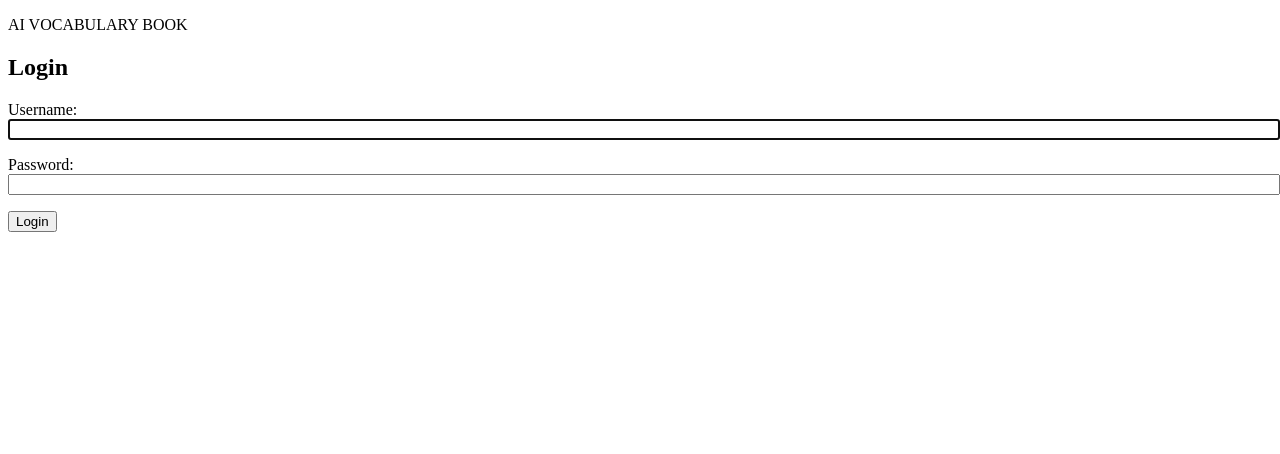
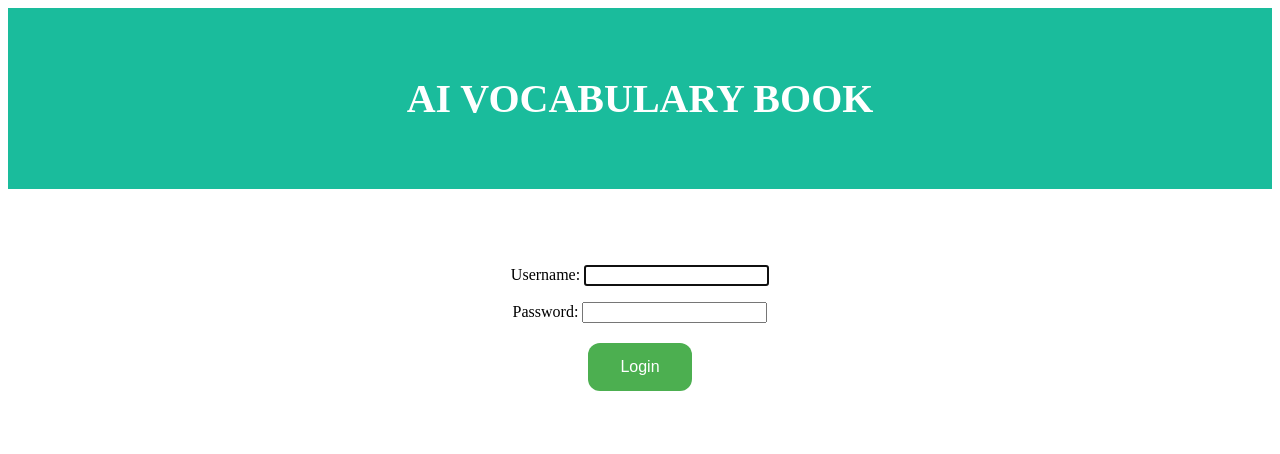
Before and after one commit to jaeyoung0909/AI-vocabulary-book, a Django app: page /accounts/login/ in a window 1280 px wide. Shown: the top 454 px of the page. Run offline with Django 3.2, Linux system fonts and the light colour scheme.

Commit message:
add some css in login, main page

```diff
--- /dev/null
+++ b/AI-voc/AI_voc/AI_voc_app/static/css/base.css
@@ -0,0 +1,7 @@
+.header {
+    padding: 40px;
+    text-align: center;
+    background: #1abc9c;
+    color: white;
+    font-size: 20px;
+  }
--- a/AI-voc/AI_voc/AI_voc_app/static/css/home.css
+++ b/AI-voc/AI_voc/AI_voc_app/static/css/home.css
@@ -1,6 +1,7 @@
-input {
-    width:100%;
-    height: 50%;
+#user_text {
+    width:80%;
+    border-radius: 8px;
+    font-size: 12px;
 }
 p.hey {
     font-size : 40px;
--- /dev/null
+++ b/AI-voc/AI_voc/AI_voc_app/static/css/sign.css
@@ -0,0 +1,17 @@
+.loginBox {
+    text-align: center;
+    padding: 60px;
+}
+.loginButton {
+    background-color: #4CAF50;
+    border: none;
+    color: white;
+    padding: 15px 32px;
+    text-align: center;
+    text-decoration: none;
+    display: inline-block;
+    font-size: 16px;
+    margin: 4px 2px;
+    cursor: pointer;
+    border-radius: 12px;
+  }
--- a/AI-voc/AI_voc/AI_voc_app/templates/base.html
+++ b/AI-voc/AI_voc/AI_voc_app/templates/base.html
@@ -5,15 +5,16 @@
 <html>
 <head>
   <meta charset="utf-8">
-  <link rel="stylesheet" href="{% static 'css/home.css' %}">
-  <script type="text/javascript" src="{% static 'js/frequency.js' %}"></script>
-  <title>{% block title %}Django Auth Tutorial{% endblock %}</title>
+  {% block extra_head %}
+  {% endblock %}
+  <link rel="stylesheet" href="{% static 'css/base.css' %}">
+  <title>{% block title %} base {% endblock %}</title>
 </head>
 <body>
-    <div>
-        <p>
+    <div class="header">
+        <h1>
             AI VOCABULARY BOOK
-        </p>
+        </h1>
     </div>
   <main>
     {% block content %}
--- a/AI-voc/AI_voc/AI_voc_app/templates/registration/login.html
+++ b/AI-voc/AI_voc/AI_voc_app/templates/registration/login.html
@@ -1,13 +1,17 @@
 <!-- templates/registration/login.html -->
 {% extends 'base.html' %}
+{% load static %}
+{% block title %}Login{% endblock %}
+{% block extra_head %}
+    <link rel="stylesheet" href="{% static 'css/sign.css' %}">
+{% endblock %}
+{% block content %}
+<div class="loginBox">
+    <form method="post">
+        {% csrf_token %}
+        {{ form.as_p }}
+        <button type="submit", class="loginButton">Login</button>
+    </form>
+</div>
 
-{% block title %}Login{% endblock %}
-
-{% block content %}
-<h2>Login</h2>
-<form method="post">
-  {% csrf_token %}
-  {{ form.as_p }}
-  <button type="submit">Login</button>
-</form>
 {% endblock %}
```
Also changed, not shown: AI-voc/AI_voc/AI_voc_app/templates/home.html (+12 -5 lines), AI-voc/AI_voc/db.sqlite3.
